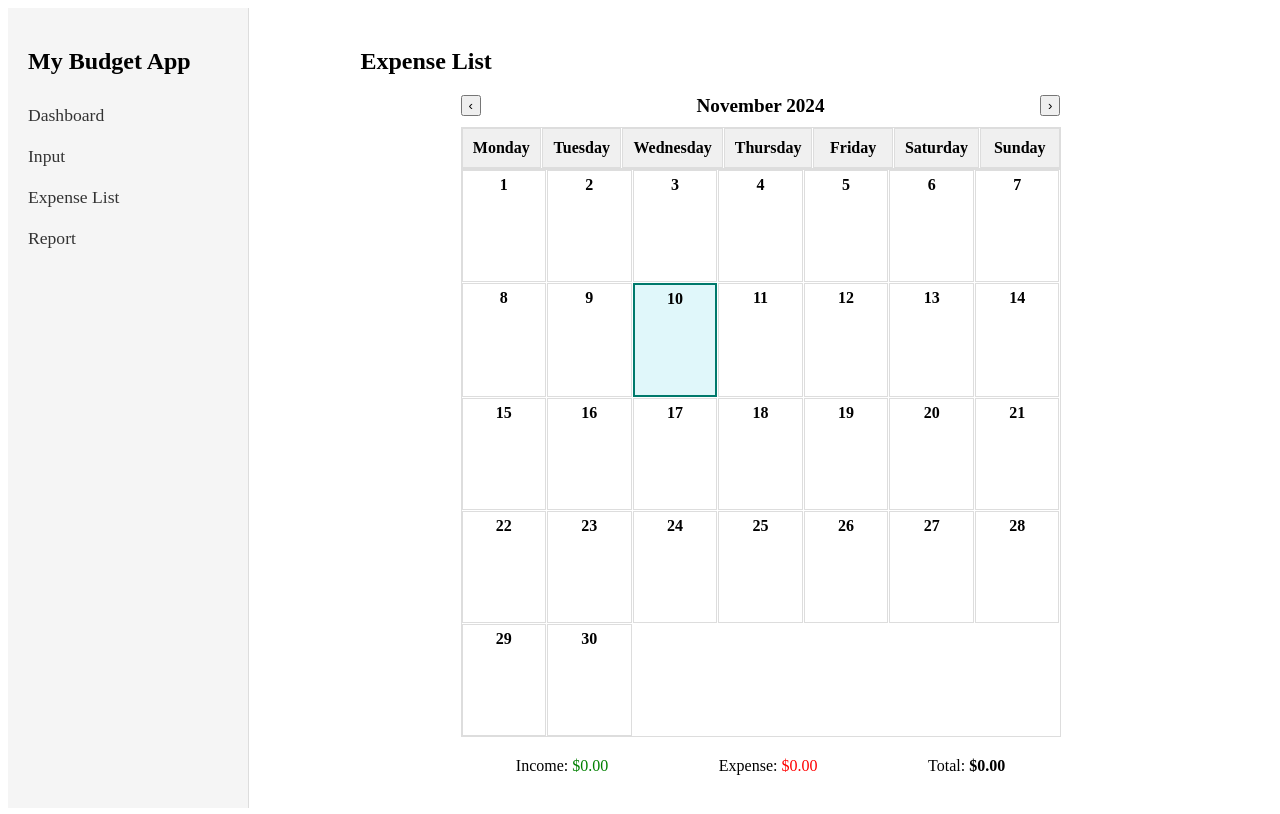
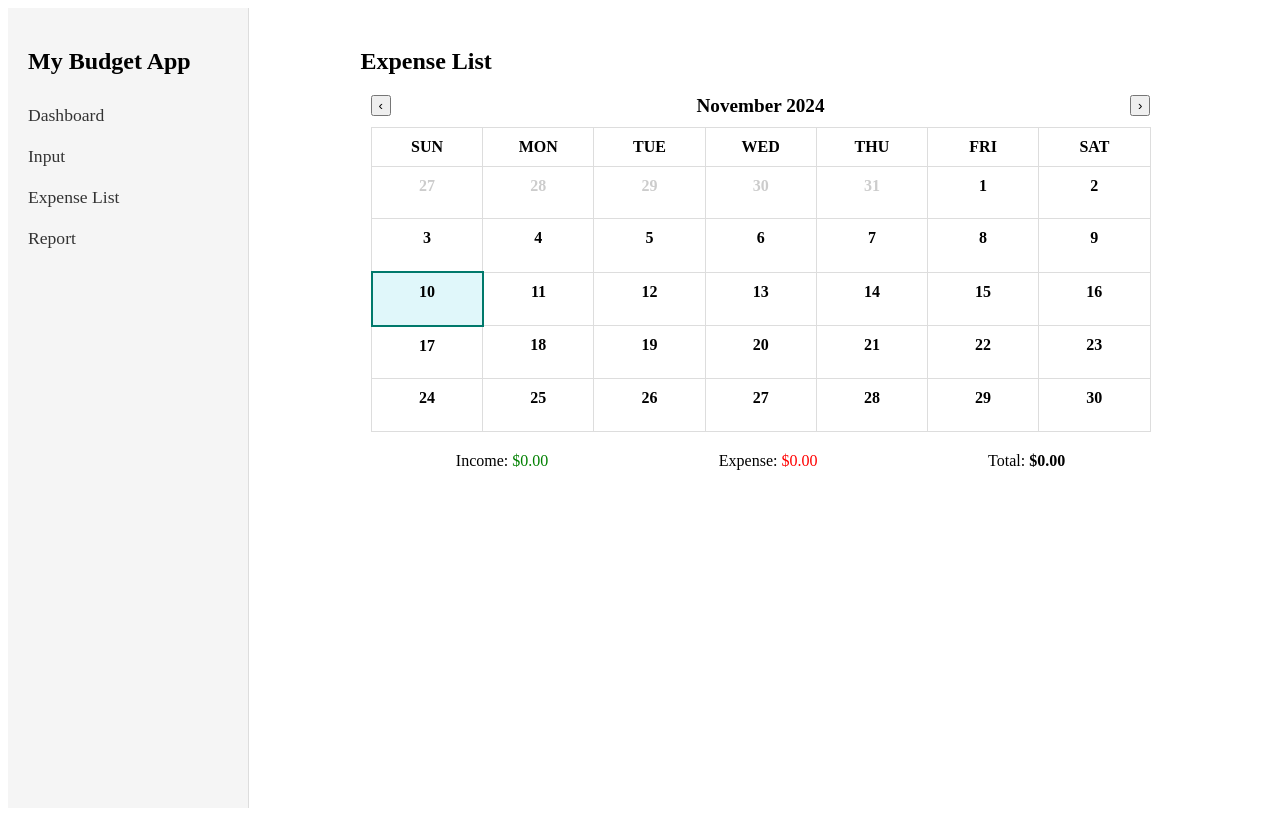
Before and after one commit to JIMPARK80/household-account-book, a Vue app: page /expense-list in a window 1280 px wide. Built offline with nearby package versions, Linux system fonts and the light colour scheme.

Commit message:
Update Expense lists with Calendar
- Update Expense lists with Calendar
- Update Calendar Table UI

```diff
--- a/src/components/CalendarView.vue
+++ b/src/components/CalendarView.vue
@@ -1,33 +1,42 @@
 <template>
     <div class="calendar-container">
-      <!-- Calendar Header with Month and Year -->
+      <!-- Header with Month Navigation -->
       <div class="calendar-header">
         <button @click="goToPreviousMonth">‹</button>
         <span>{{ currentMonthName }} {{ currentYear }}</span>
         <button @click="goToNextMonth">›</button>
       </div>
 
-      <!-- Weekday Labels -->
-      <div class="calendar-grid">
-        <div class="weekday-label" v-for="day in weekDays" :key="day">{{ day }}</div>
-      </div>
-
-      <!-- Main Calendar Grid (Dates) -->
-      <div class="calendar-grid">
-        <div
-          class="calendar-day"
-          v-for="day in currentMonthDays"
+      <!-- Calendar Table -->
+      <table class="calendar-table">
+        <thead>
+        <tr>
+          <th v-for="day in abbreviatedWeekDays" :key="day" class="weekday-header">
+            {{ day }}
+          </th>
+        </tr>
+      </thead>
+        <tbody>
+          <tr v-for="(week, weekIndex) in weeks" :key="weekIndex">
+            <td
+              v-for="day in week"
               :key="day.date"
-          :class="{ 'today': isToday(day.date) }"
+              :class="{ 'today': isToday(day.date), 'other-month': !day.isCurrentMonth }"
             >
               <div class="date-number">{{ day.date.getDate() }}</div>
               <ul class="event-list">
-            <li v-for="event in day.events" :key="event.id" :class="event.type">
+                <li
+                  v-for="event in day.events"
+                  :key="event.id"
+                  :class="event.type"
+                >
                   {{ event.type === 'income' ? '+' : '-' }}{{ formatCurrency(event.amount) }}
                 </li>
               </ul>
-        </div>
-      </div>
+            </td>
+          </tr>
+        </tbody>
+      </table>
 
       <!-- Monthly Summary -->
       <div class="monthly-summary">
@@ -49,28 +58,12 @@
     data() {
       return {
         selectedDate: new Date(),
-        weekDays: ["Monday", "Tuesday", "Wednesday", "Thursday", "Friday", "Saturday", "Sunday"]
+        weekDays: ["Sunday", "Monday", "Tuesday", "Wednesday", "Thursday", "Friday", "Saturday"]
       };
     },
     computed: {
-      currentMonthDays() {
-        const days = [];
-        const year = this.selectedDate.getFullYear();
-        const month = this.selectedDate.getMonth();
-
-        // Get the first and last dates of the current month
-        const startDate = new Date(year, month, 1);
-        const endDate = new Date(year, month + 1, 0);
-
-        // Fill days array with each day of the month
-        for (let day = startDate; day <= endDate; day.setDate(day.getDate() + 1)) {
-          const date = new Date(day);
-          days.push({
-            date,
-            events: this.events.filter(event => new Date(event.date).toDateString() === date.toDateString())
-          });
-        }
-        return days;
+        abbreviatedWeekDays(){
+            return this.weekDays.map(day=> day.slice(0,3).toUpperCase()); // convert to "SUN", "MON", etc.
         },
       currentMonthName() {
         return this.selectedDate.toLocaleString("default", { month: "long" });
@@ -90,6 +83,32 @@
       },
       totalBalance() {
         return this.totalIncome - this.totalExpense;
+      },
+      weeks() {
+        const days = [];
+        const year = this.selectedDate.getFullYear();
+        const month = this.selectedDate.getMonth();
+        const firstDayOfMonth = new Date(year, month, 1);
+        const lastDayOfMonth = new Date(year, month + 1, 0);
+        const startDate = new Date(firstDayOfMonth);
+        startDate.setDate(firstDayOfMonth.getDate() - firstDayOfMonth.getDay());
+        const endDate = new Date(lastDayOfMonth);
+        endDate.setDate(lastDayOfMonth.getDate() + (6 - lastDayOfMonth.getDay()));
+
+        for (let day = startDate; day <= endDate; day.setDate(day.getDate() + 1)) {
+          const date = new Date(day);
+          days.push({
+            date,
+            isCurrentMonth: date.getMonth() === month,
+            events: this.events.filter(event => new Date(event.date).toDateString() === date.toDateString())
+          });
+        }
+
+        const weeks = [];
+        for (let i = 0; i < days.length; i += 7) {
+          weeks.push(days.slice(i, i + 7));
+        }
+        return weeks;
       }
     },
     methods: {
@@ -103,11 +122,11 @@
       },
       goToPreviousMonth() {
         this.selectedDate.setMonth(this.selectedDate.getMonth() - 1);
-        this.selectedDate = new Date(this.selectedDate); // Update to trigger reactivity
+        this.selectedDate = new Date(this.selectedDate);
       },
       goToNextMonth() {
         this.selectedDate.setMonth(this.selectedDate.getMonth() + 1);
-        this.selectedDate = new Date(this.selectedDate); // Update to trigger reactivity
+        this.selectedDate = new Date(this.selectedDate);
       },
       formatCurrency(value) {
         return `$${parseFloat(value).toFixed(2)}`;
@@ -118,8 +137,9 @@
 
   <style scoped>
   .calendar-container {
-    max-width: 600px;
-    margin: auto;
+    max-width: 100%;
+    padding: 0 10px;
+    box-sizing: border-box;
   }
 
   .calendar-header {
@@ -131,35 +151,28 @@
     font-size: 1.2em;
   }
 
-  .calendar-grid {
-    display: grid;
-    grid-template-columns: repeat(7, 1fr);
-    text-align: center;
-    gap: 1px;
+  .calendar-table {
+    width: 100%;
+    table-layout: fixed;
+    border-collapse: collapse;
     border: 1px solid #ddd;
   }
 
-  .weekday-label {
-    font-weight: bold;
+  .calendar-table th,
+  .calendar-table td {
     padding: 10px;
-    background-color: #f0f0f0;
+    text-align: center;
+    vertical-align: top;
     border: 1px solid #ddd;
   }
 
-  .calendar-day {
-    border: 1px solid #ddd;
-    min-height: 100px;
-    max-height: 120px;
-    overflow: hidden;
-    display: flex;
-    flex-direction: column;
-    justify-content: flex-start;
-    padding: 5px;
+  .calendar-table .today {
+    background-color: #e0f7fa;
+    border: 2px solid #00796b;
   }
 
-  .calendar-day.today {
-    background-color: #e0f7fa;
-    border: 2px solid #00796b;
+  .calendar-table .other-month {
+    color: #ccc;
   }
 
   .date-number {
@@ -168,13 +181,8 @@
   }
 
   .event-list {
-    flex-grow: 1;
-    overflow-y: auto;
-  }
-
-  .event-list li {
     font-size: 0.85em;
-    margin: 2px 0;
+    margin-top: 5px;
   }
 
   .income {
```
Lines whose indentation alone changed are shown as unchanged.
